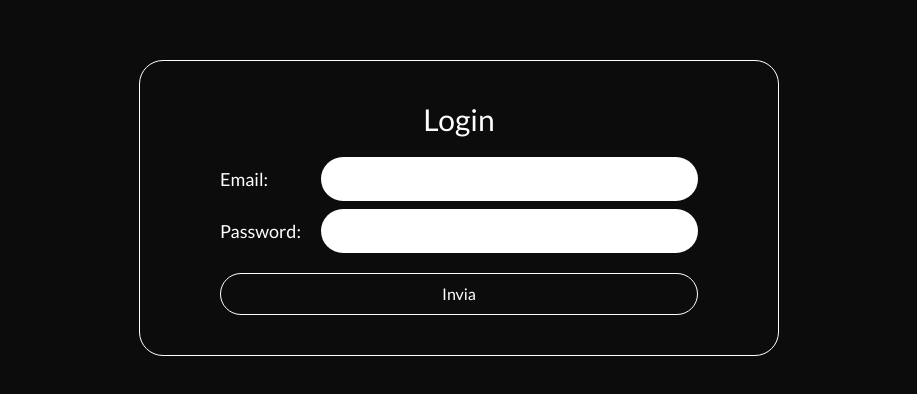
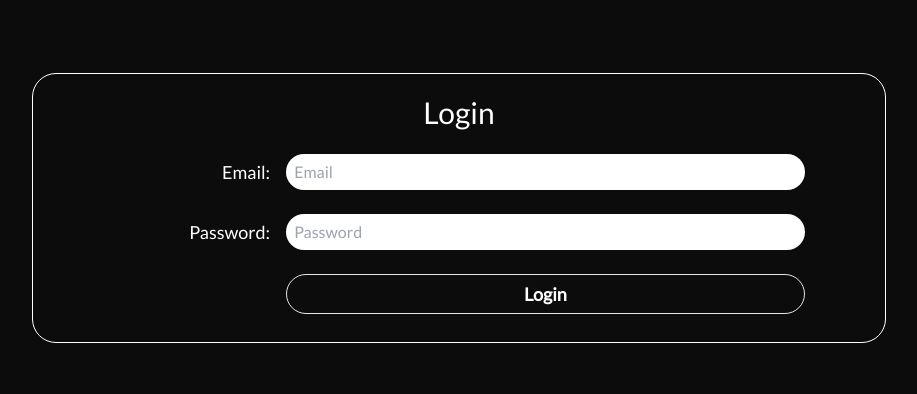
Before and after one commit to leonardopivetta/telemetry_web_app, a React (Create React App) app: page / in a window 1280 px wide. Shown: the part 192-586 px from the top of the page, without its empty margins (181-1098 px from the left). Built offline with nearby package versions, Linux system fonts and the light colour scheme; no server answers.

Commit message:
adjust for smaller views

```diff
--- a/src/pages/Login.page.tsx
+++ b/src/pages/Login.page.tsx
@@ -1,12 +1,12 @@
 import { useState } from "react";
 import { login } from "../firebase/firebase";
-import {useInput} from "../hooks/useInput"
+import { useInput } from "../hooks/useInput"
 
 /** LoginPage react component  */
 export const LoginPage = () => {
     const [email, emailChange] = useInput();
     const [password, passwordChange] = useInput();
-    const [error, setError] = useState<string|null>(null);
+    const [error, setError] = useState<string | null>(null);
 
     // Handles the submit of the form
     const onFormSubmit = (e: React.FormEvent<HTMLFormElement>) => {
@@ -15,25 +15,43 @@ export const LoginPage = () => {
         // Removes any previous error
         setError(null);
         // Tryies the login and if it fails, it sets the error
-        login(email,password).catch(e => setError(e.message));
+        login(email, password).catch(e => setError(e.message));
     };
 
-    return <div className="h-screen flex flex-col container mx-auto justify-center">
-        {error && <div className="bg-red-500 my-2 text-white p-2 rounded-3xl mx-auto w-1/3 text-center font-bold">{error}</div>}
-        <div className="border border-white py-10 rounded-3xl w-1/3 md:w-1/2 mx-auto px-20">
-            <h1 className="text-3xl text-center mb-5 ">Login</h1>
-            <form className="flex flex-col mx-auto" onSubmit={onFormSubmit}>
-                <div className="flex">
-                    <div className="flex flex-col mr-5 space-y-2">
-                        <label className="text-lg py-2">Email:</label>
-                        <label className="text-lg py-2">Password:</label>
+    return <div className="h-screen flex flex-col container mx-auto">
+        <div className="border border-white py-5 rounded-3xl w-full md:w-2/3 mx-auto px-20 my-auto">
+            <h1 className="text-3xl text-center">Login</h1>
+            <div className="md:flex md:items-center mb-6">
+                <div className="md:w-1/4"></div>
+                <div className="md:w-3/4">
+                    {error && <div className="bg-red-500 my-2 text-white p-2 rounded-3xl mx-auto w-full text-center font-bold">{error}</div>}
+                </div>
+            </div>
+            <form className="w-full mb-2 mt-4" onSubmit={onFormSubmit}>
+                <div className="md:flex md:items-center mb-6">
+                    <div className="md:w-1/4">
+                        <label htmlFor="email" className="block pr-4 text-lg md:text-right mb-1 md:mb-0">Email:</label>
                     </div>
-                    <div className="flex flex-col flex-grow space-y-2 ">
-                        <input type="text" name="email" id="email" onChange={emailChange} className="flex-grow rounded-3xl text-black p-2" />
-                        <input type="password" name="password" id="pwd" onChange={passwordChange} className="flex-grow rounded-3xl text-black p-2" />
+                    <div className="md:w-3/4">
+                        <input type="text" onChange={emailChange} id="email" className="rounded-3xl text-black p-2 w-full leading-tight" placeholder="Email" />
                     </div>
                 </div>
-                <input className="border border-white rounded-3xl mt-5 py-2 hover:text-black hover:bg-white duration-200" type="submit" value={"Invia"}></input>
+                <div className="md:flex md:items-center mb-6">
+                    <div className="md:w-1/4">
+                        <label htmlFor="email" className="block pr-4 text-lg md:text-right mb-1 md:mb-0">Password:</label>
+                    </div>
+                    <div className="md:w-3/4">
+                        <input type="password" onChange={passwordChange} id="email" className="rounded-3xl text-black p-2 w-full leading-tight" placeholder="Password" />
+                    </div>
+                </div>
+                <div className="md:flex md:items-center">
+                    <div className="md:w-1/4"></div>
+                    <div className="md:w-3/4">
+                        <button className="hover:bg-white leading-tight hover:text-black border font-bold text-lg py-2 px-4 rounded-3xl w-full duration-200" type="submit" >
+                            Login
+                        </button>
+                    </div>
+                </div>
             </form>
         </div>
     </div>
```
